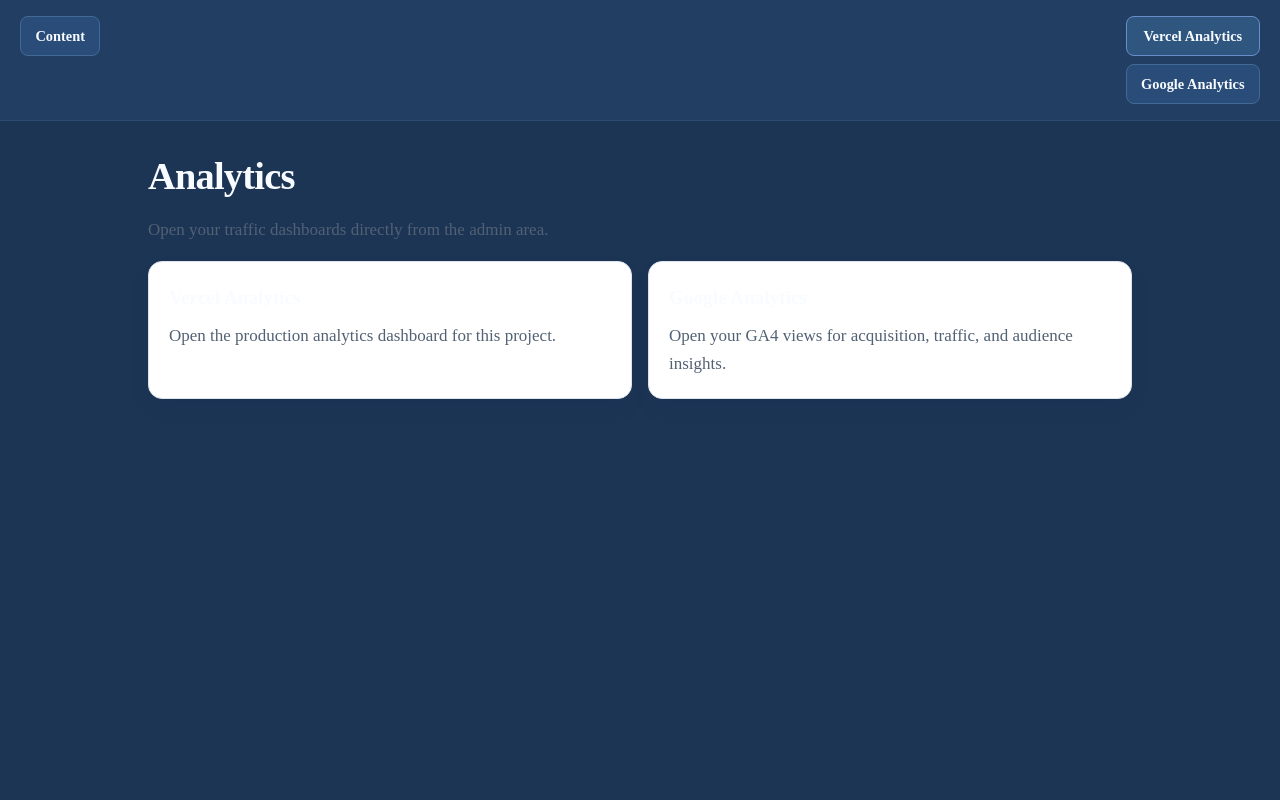
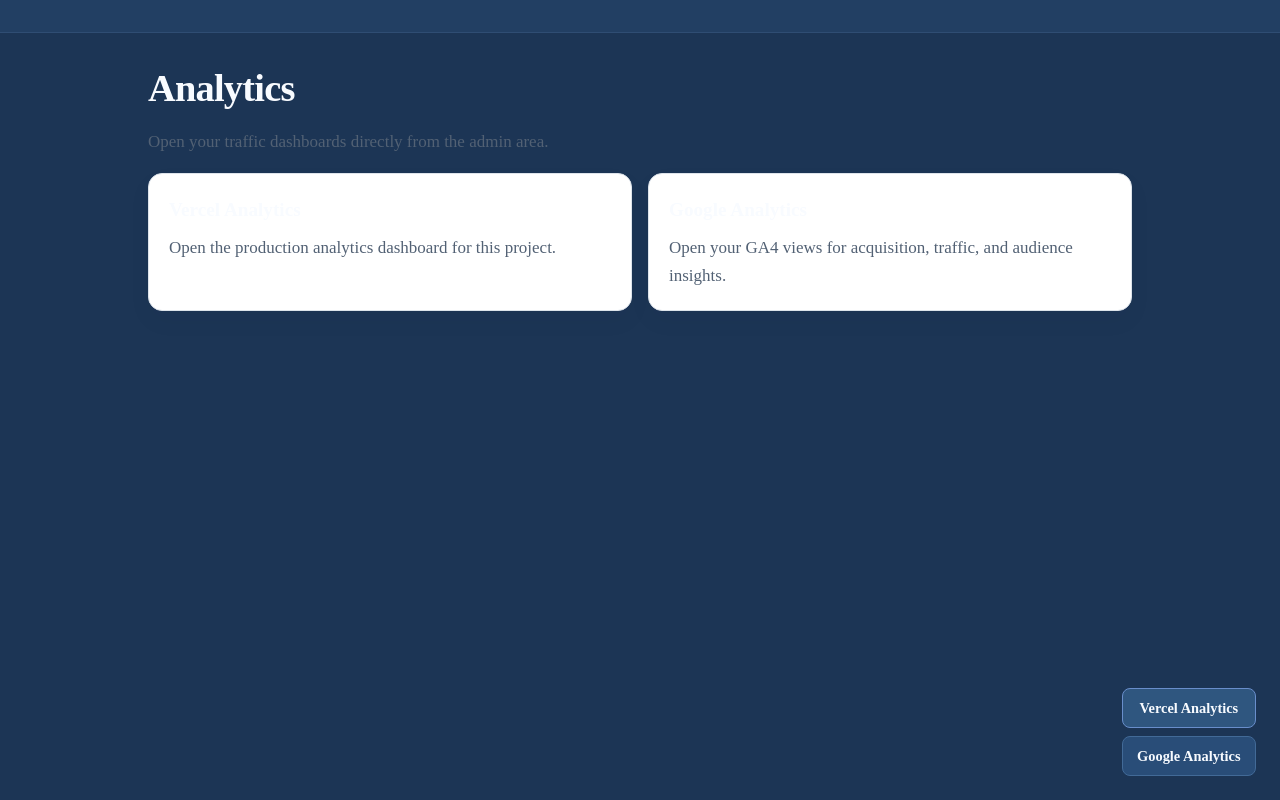
Before and after one commit to rehmatullahjan80-del/two-minutes-explained, a Next.js app: page /keystatic/analytics in a window 1280 px wide. Built offline with nearby package versions, Linux system fonts and the light colour scheme; no server answers.

Commit message:
Move analytics to bottom-right

```diff
--- a/app/globals.css
+++ b/app/globals.css
@@ -102,6 +102,7 @@ h2 { font-size:1.2rem; margin:2rem 0 .4rem; }
   min-height:100vh;
   background:#1c3555;
   color:#f8fbff;
+  position:relative;
   --kui-color-scale-slate11: #f8fbff;
   --kui-color-scale-slate10: #dfeaf9;
   --kui-color-scale-slate9: #c2d1ea;
@@ -131,7 +132,16 @@ h2 { font-size:1.2rem; margin:2rem 0 .4rem; }
 .keystatic-admin-nav { display:flex; align-items:flex-start; justify-content:space-between; gap:1rem; padding:1rem 1.25rem; border-bottom:1px solid #2f4d73; background:#223f63; }
 .keystatic-admin-nav__left, .keystatic-admin-nav__right { display:flex; align-items:center; }
 .keystatic-admin-nav__right { margin-left:auto; }
-.keystatic-admin-actions { display:flex; flex-direction:column; gap:.5rem; align-items:stretch; }
+.keystatic-admin-footer-actions {
+  position:fixed;
+  right:1.5rem;
+  bottom:1.5rem;
+  z-index:20;
+  display:flex;
+  flex-direction:column;
+  gap:.5rem;
+  align-items:stretch;
+}
 .keystatic-admin-link { display:inline-flex; align-items:center; justify-content:center; min-height:2.5rem; padding:.7rem .9rem; border-radius:8px; border:1px solid #426a97; background:#294d78; color:#f8fbff !important; text-decoration:none; font-weight:600; font-size:.9rem; line-height:1; transition:border-color .15s ease, box-shadow .15s ease, background .15s ease; }
 .keystatic-admin-link:hover,
 .keystatic-admin-link:focus-visible { border-color:#9ec8ff; background:#335f90; box-shadow:0 0 0 3px rgba(158,200,255,.12); color:#f8fbff !important; }
--- a/app/keystatic/layout.tsx
+++ b/app/keystatic/layout.tsx
@@ -12,17 +12,14 @@ export default function Layout({ children }: { children: ReactNode }) {
       <body>
         <div className="keystatic-admin-shell">
           <nav className="keystatic-admin-nav" aria-label="Keystatic admin navigation">
-            <div className="keystatic-admin-nav__left">
-              <a href="/keystatic" className="keystatic-admin-link">Content</a>
-            </div>
-            <div className="keystatic-admin-nav__right">
-              <div className="keystatic-admin-actions">
-                <a href={vercelUrl} target="_blank" rel="noreferrer" className="keystatic-admin-link keystatic-admin-link--primary">Vercel Analytics</a>
-                <a href={googleUrl} target="_blank" rel="noreferrer" className="keystatic-admin-link">Google Analytics</a>
-              </div>
-            </div>
+            <div className="keystatic-admin-nav__left" />
+            <div className="keystatic-admin-nav__right" />
           </nav>
           {children}
+          <div className="keystatic-admin-footer-actions" aria-label="Analytics links">
+            <a href={vercelUrl} target="_blank" rel="noreferrer" className="keystatic-admin-link keystatic-admin-link--primary">Vercel Analytics</a>
+            <a href={googleUrl} target="_blank" rel="noreferrer" className="keystatic-admin-link">Google Analytics</a>
+          </div>
         </div>
       </body>
     </html>
```
